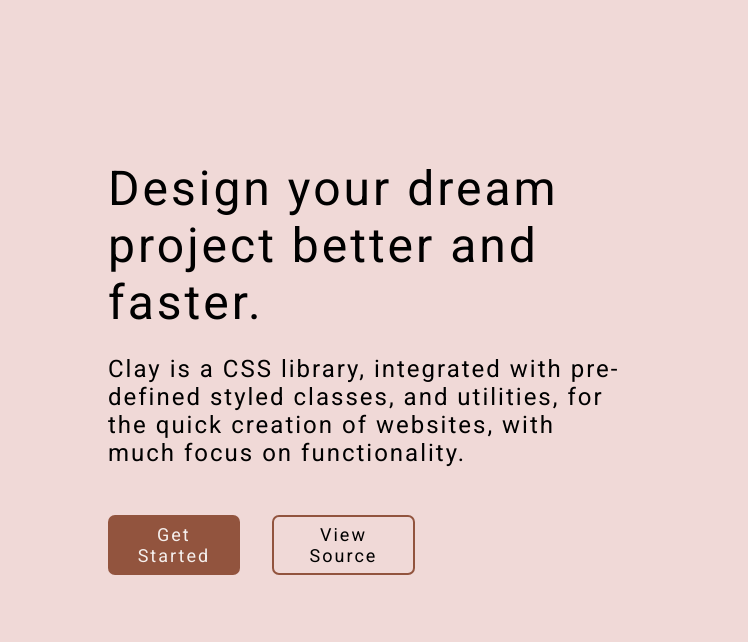
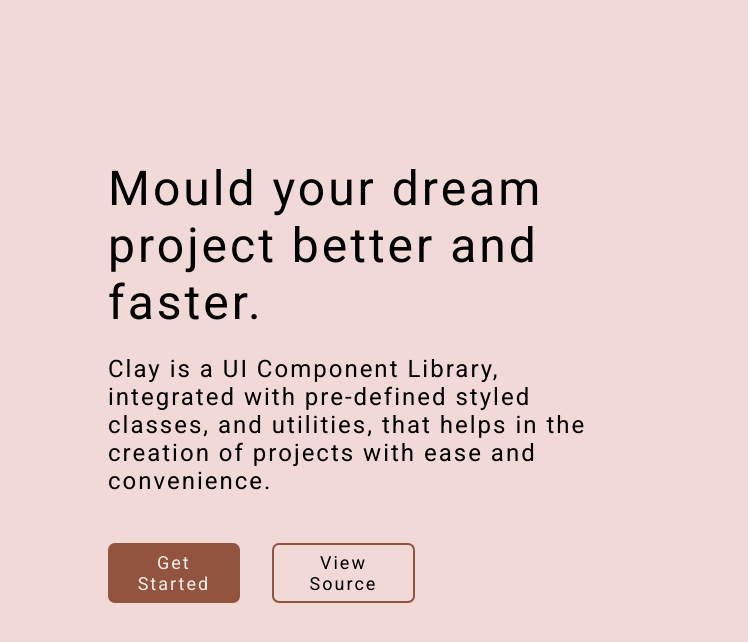
Before and after one commit to SinchanaMS/Clay, a plain HTML site: page index.html in a window 1280 px wide. Shown: the full height of the page, 532-1280 px from the left. Drawn offline with Linux system fonts and the light colour scheme; a web font is replaced by a local one.

Commit message:
misc: updated the hero text

```diff
--- a/index.html
+++ b/index.html
@@ -19,8 +19,8 @@
             <img src="/assets/clay-logo.png" alt="clay-logo">
         </div>
         <div class="hero-child hero-text">
-            <h1 class="hero-title">Design your dream project better and faster.</h1>
-            <p class="hero-description">Clay is a CSS library, integrated with pre-defined styled classes, and utilities, for the quick creation of websites, with much focus on functionality.</p>
+            <h1 class="hero-title">Mould your dream project better and faster.</h1>
+            <p class="hero-description">Clay is a UI Component Library, integrated with pre-defined styled classes, and utilities, that helps in the creation of projects with ease and convenience.</p>
             <div class="cover-actions">
                 <button class="cover-action-btn"><a href="/docs/intro.html">Get Started</a> </button>
                 <button class="cover-action-btn"><a target="_blank" href="https://github.com/SinchanaMS/Clay">View
```
